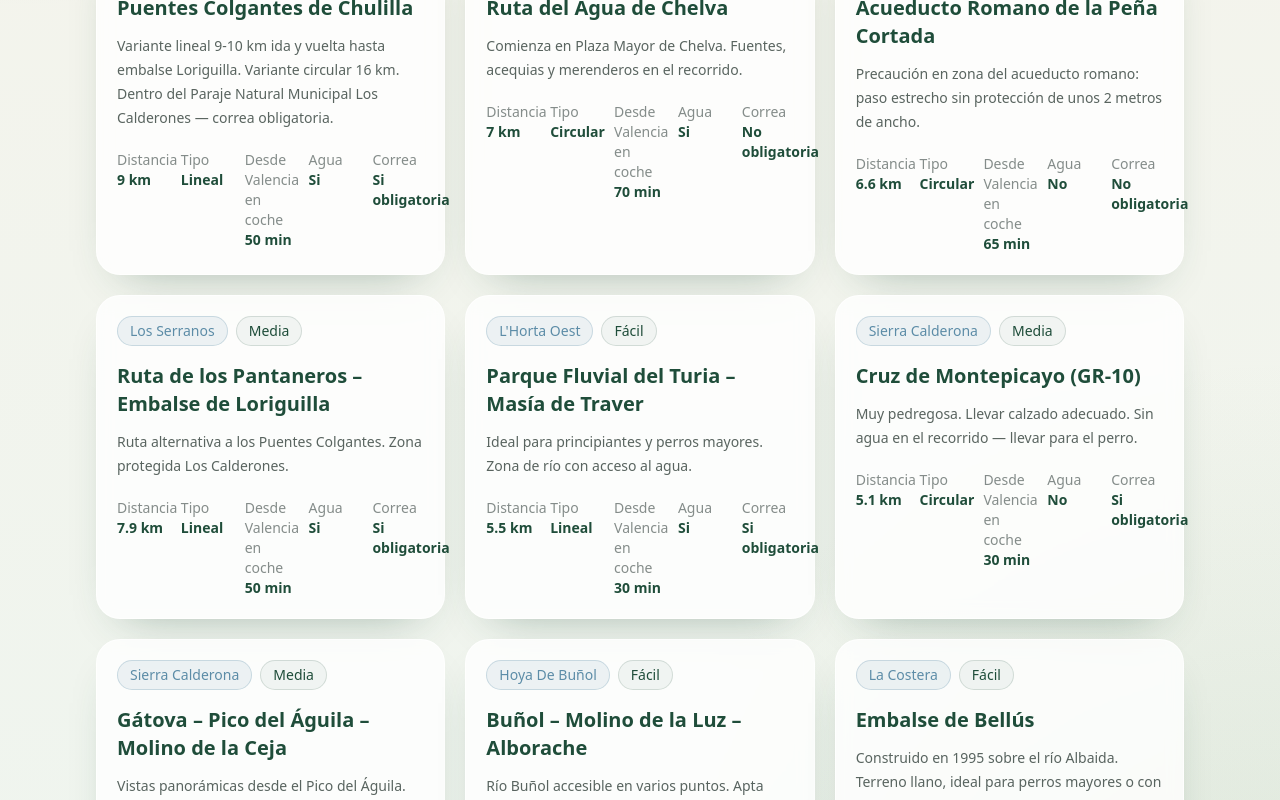
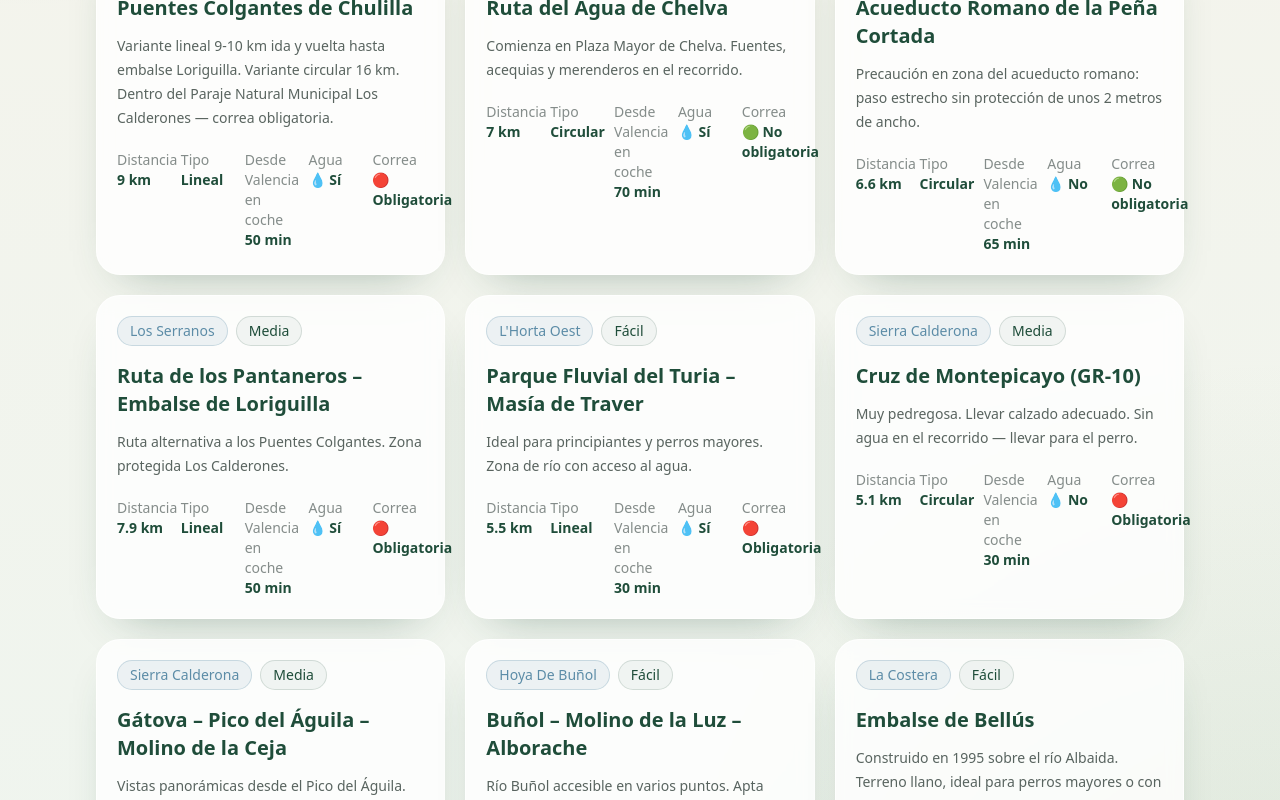
Before and after one commit to eloylt13/rutas-perro-valencia, a Next.js app: page /rutas in a window 1280 px wide. Shown: the part 1000-1800 px from the top of the page. Built offline with nearby package versions, Linux system fonts and the light colour scheme.

Commit message:
fix: iconos consistentes agua y correa en toda la web

```diff
--- a/app/rutas/[slug]/page.tsx
+++ b/app/rutas/[slug]/page.tsx
@@ -194,7 +194,7 @@ export default function RutaDetailPage({ params }: RutaPageProps) {
               </div>
               <div className="rounded-2xl bg-bosque/5 p-4">
                 <dt className="text-sm text-grafito/60">Agua</dt>
-                <dd className="mt-1 text-lg font-semibold text-bosque">{ruta.agua ? "Sí" : "No"}</dd>
+                <dd className="mt-1 text-lg font-semibold text-bosque">{ruta.agua ? "\u{1F4A7} S\u00ED" : "\u{1F4A7} No"}</dd>
               </div>
               <div className="rounded-2xl bg-bosque/5 p-4">
                 <dt className="text-sm text-grafito/60">Sombra</dt>
@@ -209,7 +209,7 @@ export default function RutaDetailPage({ params }: RutaPageProps) {
               <div className="rounded-2xl bg-bosque/5 p-4">
                 <dt className="text-sm text-grafito/60">Correa</dt>
                 <dd className="mt-1 text-lg font-semibold text-bosque">
-                  {ruta.correa_obligatoria ? "Obligatoria" : "No obligatoria"}
+                  {ruta.correa_obligatoria ? "\u{1F534} Obligatoria" : "\u{1F7E2} No obligatoria"}
                 </dd>
               </div>
               <div className="rounded-2xl bg-bosque/5 p-4">
--- a/components/MapaRutas.tsx
+++ b/components/MapaRutas.tsx
@@ -360,11 +360,11 @@ export default function MapaRutas() {
                       </div>
                       <div className="flex justify-between gap-3">
                         <dt className="font-medium">Agua</dt>
-                        <dd>{ruta.agua ? "💧 Sí" : "✗ No"}</dd>
+                        <dd>{ruta.agua ? "\u{1F4A7} S\u00ED" : "\u{1F4A7} No"}</dd>
                       </div>
                       <div className="flex justify-between gap-3">
                         <dt className="font-medium">Correa</dt>
-                        <dd>{ruta.correa_obligatoria ? "🔴 Sí" : "✓ No"}</dd>
+                        <dd>{ruta.correa_obligatoria ? "\u{1F534} Obligatoria" : "\u{1F7E2} No obligatoria"}</dd>
                       </div>
                     </dl>
                     {ruta.distanciaUsuarioKm !== null ? (
--- a/components/RutasListadoClient.tsx
+++ b/components/RutasListadoClient.tsx
@@ -244,12 +244,12 @@ export default function RutasListadoClient({ rutas }: RutasListadoClientProps) {
                 </div>
                 <div>
                   <dt className="text-grafito/55">Agua</dt>
-                  <dd className="font-semibold text-bosque">{ruta.agua ? "Si" : "No"}</dd>
+                  <dd className="font-semibold text-bosque">{ruta.agua ? "\u{1F4A7} S\u00ED" : "\u{1F4A7} No"}</dd>
                 </div>
                 <div>
                   <dt className="text-grafito/55">Correa</dt>
                   <dd className="font-semibold text-bosque">
-                    {ruta.correa_obligatoria ? "Si obligatoria" : "No obligatoria"}
+                    {ruta.correa_obligatoria ? "\u{1F534} Obligatoria" : "\u{1F7E2} No obligatoria"}
                   </dd>
                 </div>
               </dl>
```
